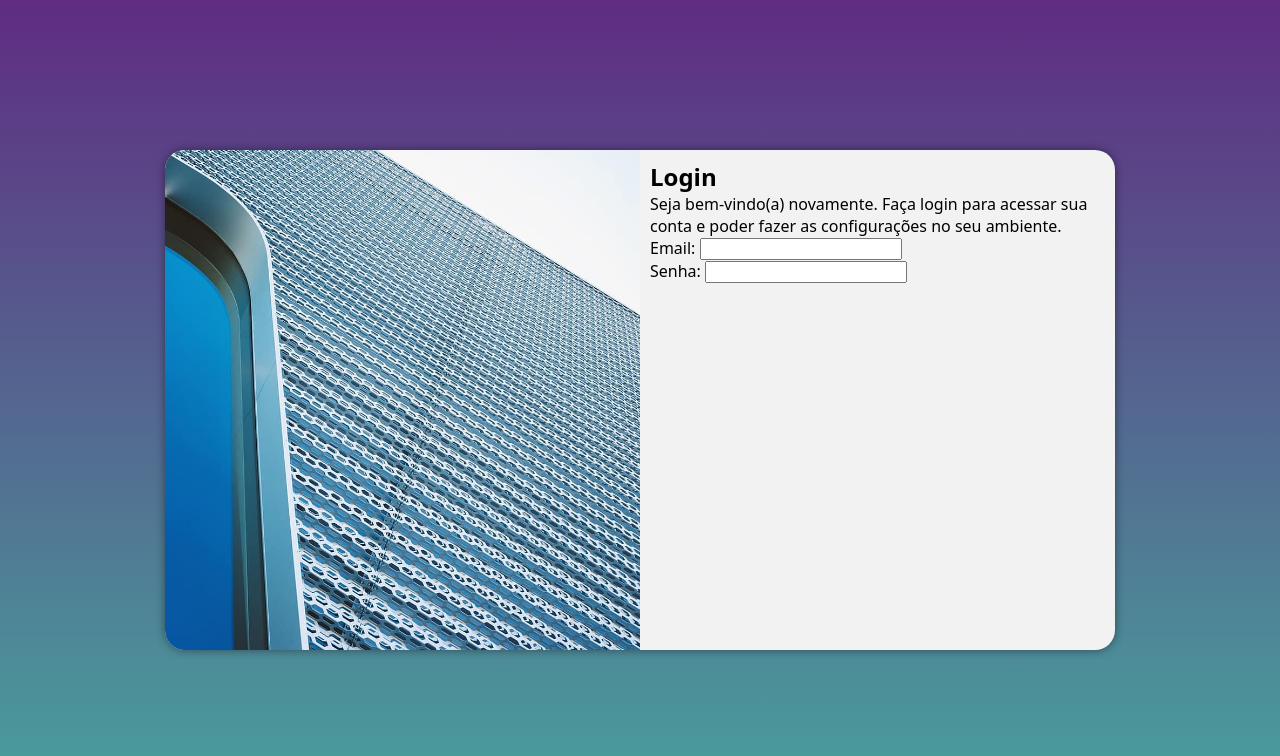
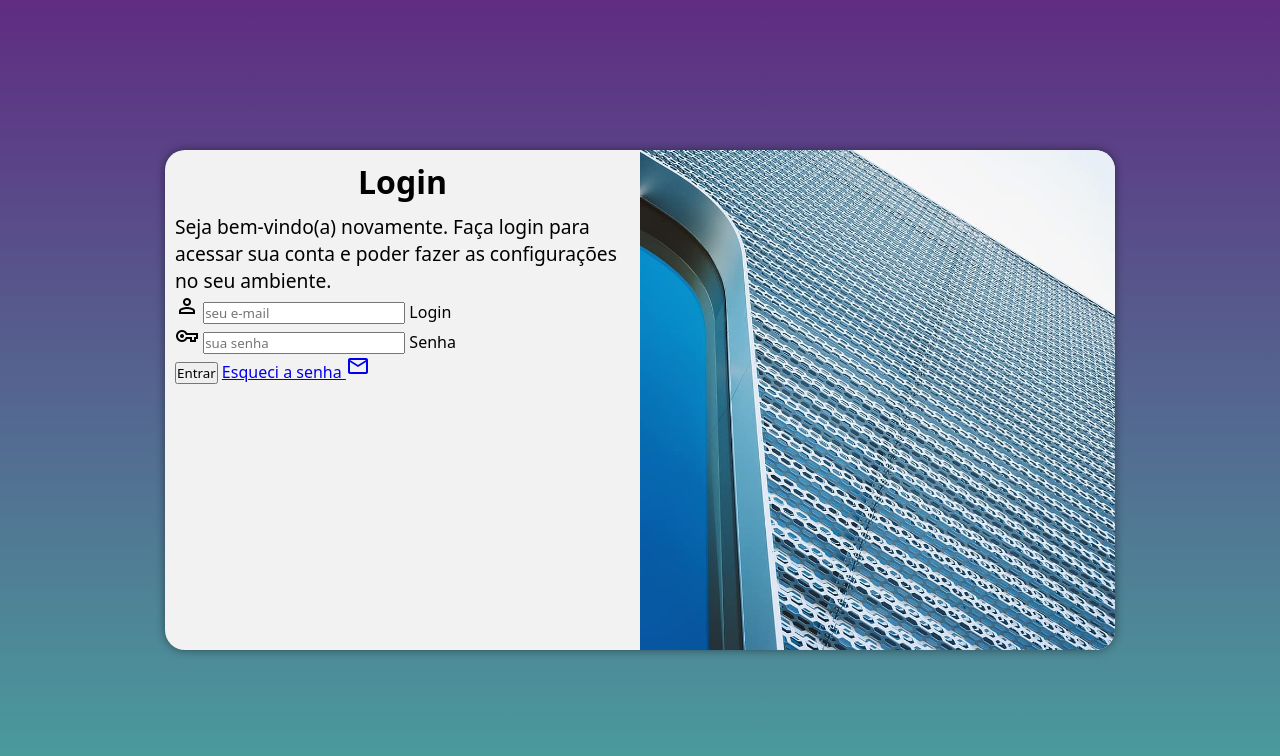
Before and after one commit to brenor4mos/projeto-login, a plain HTML site: page index.html in a window 1280 px wide. Drawn offline with nearby package versions, Linux system fonts and the light colour scheme.

Commit message:
formulário pronto

```diff
--- a/estilos/media-query.css
+++ b/estilos/media-query.css
@@ -25,40 +25,30 @@
     }
 }
 
-@media screen and (min-width: 992px) and (max-width: 1200px) {
-    body{
-        background-image: linear-gradient(to top, #49a09d, #5f2c82);
-    }
-    section#login{
-        width: 990px;
-    }
-
-    div#imagem{
-        float: left;
-        width: 50%;
-        height: 100%;
-    }
-
-    div#formulario{
-        float: right;
-        width: 50%;
-    }
-}
-
-@media screen and (min-width: 1200px) {
+@media screen and (min-width: 992px) {
     body{
         background-image: linear-gradient(to top, #49a09d, #5f2c82);
     }
     section#login{
         width: 950px;
     }
+
     div#imagem{
-        float: left;
+        float: right;
         width: 50%;
         height: 100%;
     }
+
     div#formulario{
-        float: right;
+        float: left;
         width: 50%;
     }
+
+    #formulario > h1{
+        font-size: 2em;
+    }
+
+    #formulario > p{
+        font-size: 1.2em;
+    }
 }
--- a/estilos/style.css
+++ b/estilos/style.css
@@ -35,7 +35,7 @@ section#login{
     transform: translate(-50%, -50%);
     overflow: hidden;
     background-color: var(--cor03);
-    width: 250px;
+    width: 255px;
     height: 500px;
     border-radius: 20px;
     box-shadow: 0px 0px 10px rgba(0, 0, 0, 0.450);
@@ -57,3 +57,12 @@ div#imagem{
     display: block;
     padding: 10px;
 }
+
+#formulario > h1{
+    text-align: center;
+    margin-bottom: 10px;
+}
+
+#formulario > p{
+    font-size: 0.8em;
+}
--- a/index.html
+++ b/index.html
@@ -4,6 +4,7 @@
     <meta charset="UTF-8">
     <meta name="viewport" content="width=device-width, initial-scale=1.0">
     <title>Login</title>
+    <link rel="stylesheet" href="https://fonts.googleapis.com/css2?family=Material+Symbols+Outlined:opsz,wght,FILL,GRAD@20..48,100..700,0..1,-50..200" />
     <link rel="stylesheet" href="estilos/style.css">
     <link rel="stylesheet" href="estilos/media-query.css">
 </head>
@@ -16,14 +17,18 @@
                 <h1>Login</h1>
             <p>Seja bem-vindo(a) novamente. Faça login para acessar sua conta e poder fazer as configurações no seu ambiente.</p>
             <form action="login.php" method="post" autocomplete="on">
-                <p>
-                    <label for="iemail">Email: </label>
-                    <input type="email" name="email" id="iemail">
-                </p>
-                <p>
-                    <label for="isenha">Senha: </label>
-                    <input type="password" name="senha" id="isenha">
-                </p>
+                <div class="campo">
+                    <span class="material-symbols-outlined">person</span>
+                    <input type="email" name="login" id="ilogin" placeholder="seu e-mail" autocomplete="email" required maxlength="30">
+                    <label for="ilogin">Login </label>
+                </div>
+                <div class="campo">
+                    <span class="material-symbols-outlined">vpn_key</span>
+                    <input type="password" name="senha" id="isenha" placeholder="sua senha" autocomplete="current-password" required minlength="8" maxlength="20">
+                    <label for="isenha">Senha</label>
+                </div>
+                <input type="submit" value="Entrar">
+                <a href="esqueci.html">Esqueci a senha <span class="material-symbols-outlined">mail</span></a>
             </form>
             </div>
         </section>
```
